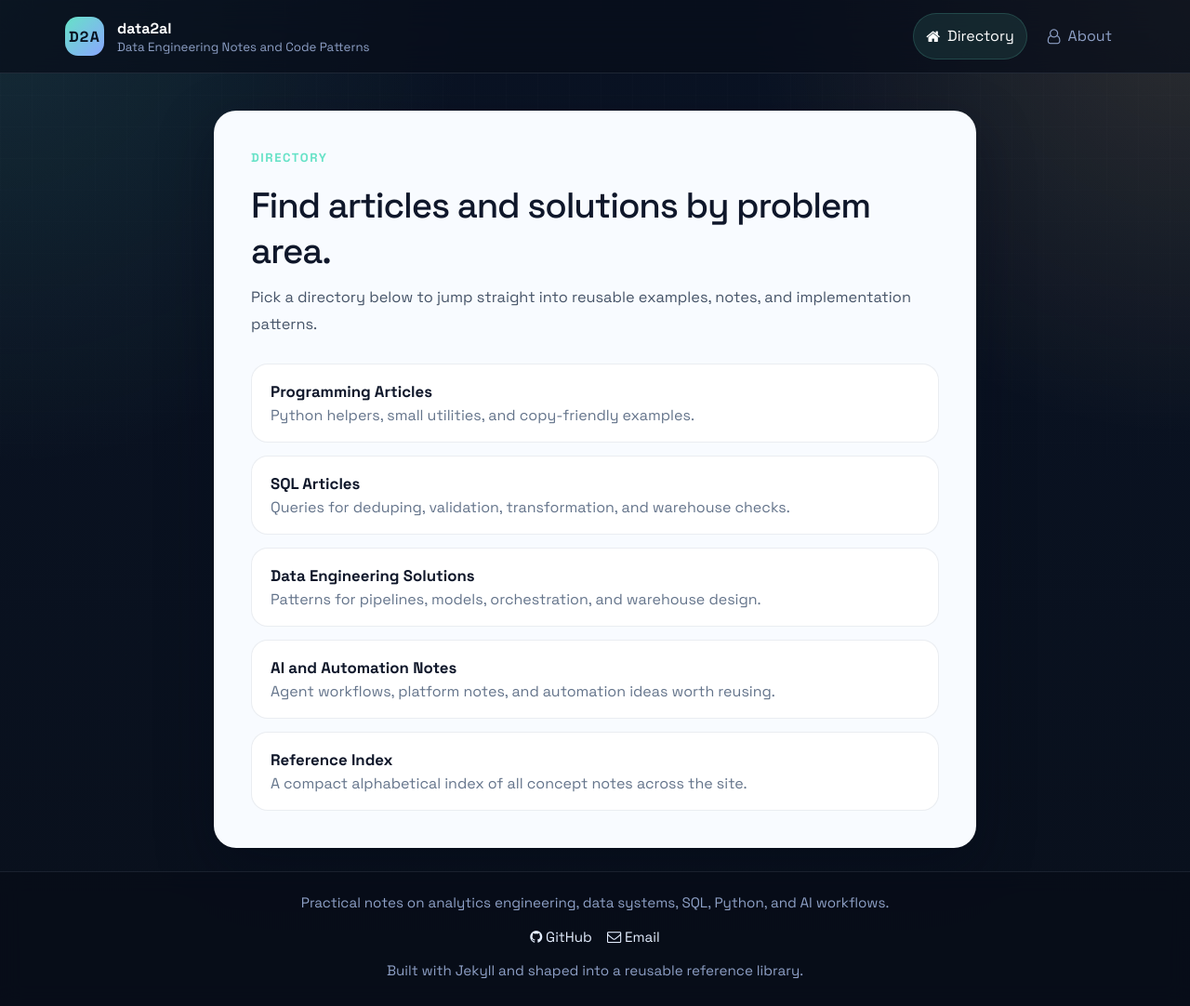
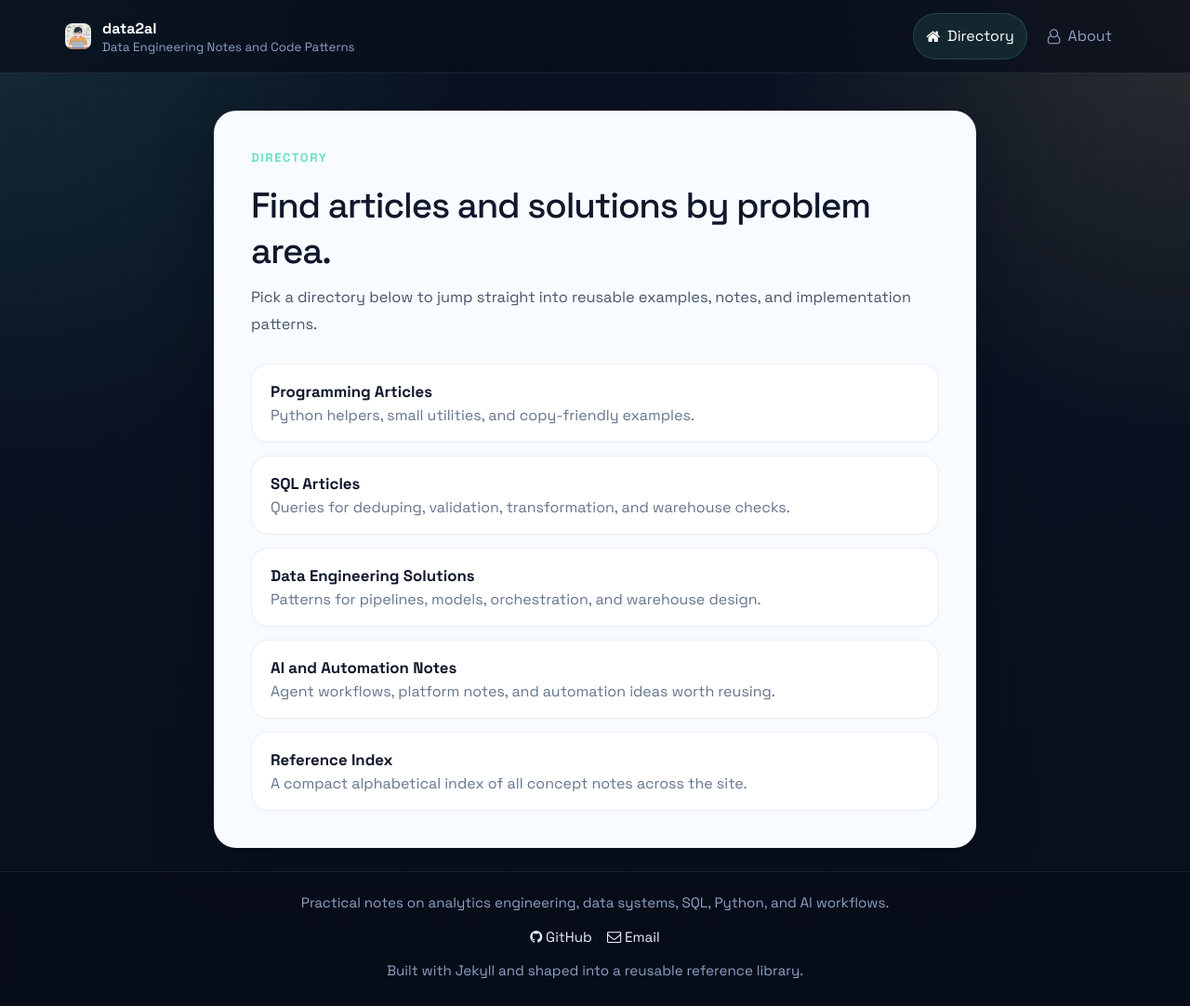
Before and after one commit to data2al/data2al.github.io, a Jekyll site: the page built from index.html, in a window 1280 px wide and 1082 px high. Shown: the whole window at 93% size. Built offline with Jekyll 4.4.1, drawn with Linux system fonts in a browser that asks for light colours; a style sheet for code colours, icons or effects is not loaded.

Commit message:
Adjusted Famicon

```diff
--- a/_includes/header.html
+++ b/_includes/header.html
@@ -1,7 +1,7 @@
 <header id="top">
     <div class="wrapper">
         <a href="{{ site.baseurl }}/" class="brand">
-            <span class="brand-mark">d2a</span>
+            <img class="brand-icon" src="{{ "/favicon.ico" | prepend: site.baseurl }}" alt="{{ site.title }} icon">
             <span class="brand-copy">
                 <strong>{{ site.title }}</strong>
                 <small>{{ site.brief-intro }}</small>
--- a/_sass/_header.scss
+++ b/_sass/_header.scss
@@ -24,20 +24,14 @@ header {
     .brand {
         display: inline-flex;
         align-items: center;
-        gap: 14px;
+        gap: 12px;
 
-        .brand-mark {
-            width: 42px;
-            height: 42px;
-            display: inline-flex;
-            align-items: center;
-            justify-content: center;
-            border-radius: 14px;
-            background: linear-gradient(135deg, var(--accent), #8aa6ff);
-            color: #07111f;
-            font-weight: 700;
-            letter-spacing: 0.08em;
-            text-transform: uppercase;
+        .brand-icon {
+            width: 28px;
+            height: 28px;
+            border-radius: 8px;
+            display: block;
+            flex: 0 0 auto;
         }
 
         .brand-copy {
--- a/_sass/_index.scss
+++ b/_sass/_index.scss
@@ -1,4 +1,4 @@
-.page[index] {
+.page-index {
     width: 820px;
 
     .left {
@@ -58,13 +58,13 @@
 }
 
 @media screen and (max-width: 900px) {
-    .page[index] {
+    .page-index {
         width: 94%;
     }
 }
 
 @media screen and (max-width: 770px) {
-    .page[index] .left {
+    .page-index .left {
         padding: 24px 18px;
     }
 }
--- a/index.html
+++ b/index.html
@@ -2,7 +2,7 @@
 layout: default
 ---
 
-<div class="page clearfix" index>
+<div class="page page-index clearfix">
     <div class="left">
         <section class="directory-home">
             <p class="eyebrow">Directory</p>
```
